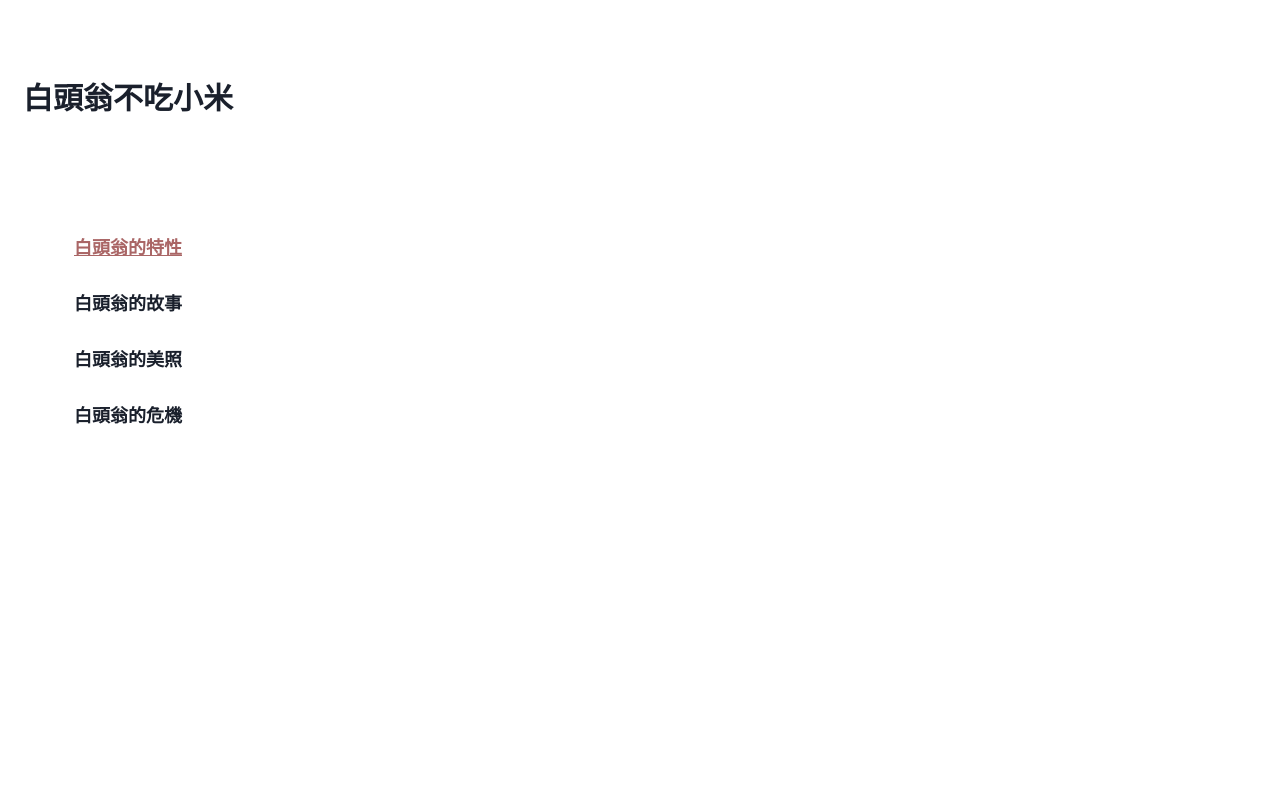
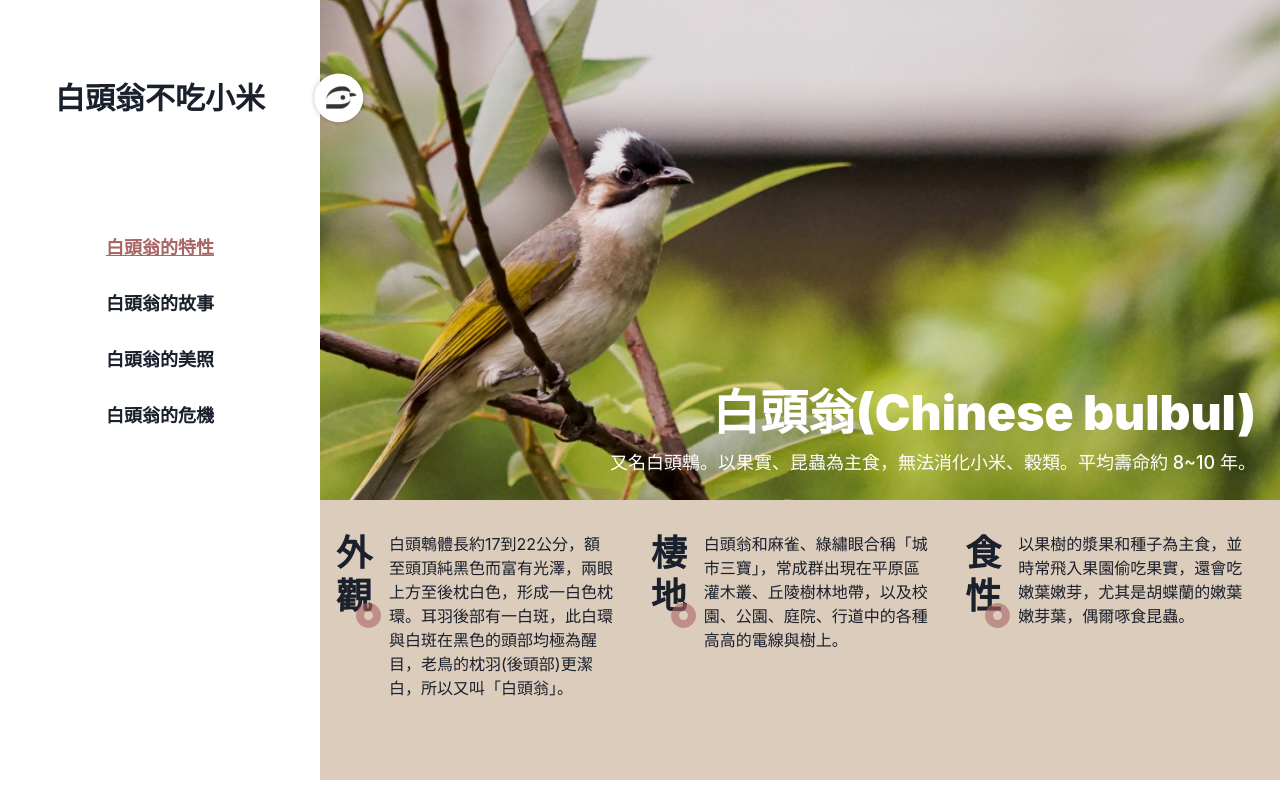
Before and after one commit to angel-retry/bulbul, a React (Vite) app: page / in a window 1280 px wide. Built offline with nearby package versions, Linux system fonts and the light colour scheme.

Commit message:
feat: add Characteristics component

```diff
--- a/src/App.jsx
+++ b/src/App.jsx
@@ -1,18 +1,24 @@
-import { Box, HStack } from '@chakra-ui/react'
+import { Box, Flex } from '@chakra-ui/react'
 import Header from './components/Header/Header'
 import Navbar from './components/Navbar/Navbar'
+import Characteristics from './components/Characteristics/Characteristics'
 
 const App = () => {
   return (
-    <HStack w={{ lg: '100wh' }} h={{ lg: '100vh' }}>
-      <Box w={{ base: '100%', lg: '20%' }} h={{ lg: '100%' }}>
+    <Flex direction={{ base: 'column', lg: 'row' }} w={{ lg: '100wh' }} h={{ lg: '100vh' }}>
+      {/* Header 與 Navbar */}
+      <Box w={{ base: '100%', lg: '20%', xl: '25%' }} h={{ lg: '100%' }} position={'fixed'} zIndex={999}>
         {/* sm、md */}
         <Header />
         {/* lg以上 */}
         <Navbar />
       </Box>
 
-    </HStack>
+      {/* Main Content */}
+      <Box ml={{ base: 0, lg: '20%', xl: '25%' }} w={{ base: '100%', lg: '80%', xl: '75%' }} h={{ lg: '100%' }}>
+        <Characteristics />
+      </Box>
+    </Flex>
   )
 }
 
--- /dev/null
+++ b/src/components/Characteristics/Characteristics.jsx
@@ -0,0 +1,65 @@
+import { Box, Flex, Image, VStack, Text } from '@chakra-ui/react'
+import CharacteristicsIntro from './CharacteristicsIntro'
+
+const intros = [
+  {
+    title: '外觀',
+    intro: '白頭鵯體長約17到22公分，額至頭頂純黑色而富有光澤，兩眼上方至後枕白色，形成一白色枕環。耳羽後部有一白斑，此白環與白斑在黑色的頭部均極為醒目，老鳥的枕羽(後頭部)更潔白，所以又叫「白頭翁」。'
+  },
+  {
+    title: '棲地',
+    intro: '白頭翁和麻雀、綠繡眼合稱「城市三寶」，常成群出現在平原區灌木叢、丘陵樹林地帶，以及校園、公園、庭院、行道中的各種高高的電線與樹上。'
+  },
+  {
+    title: '食性',
+    intro: '以果樹的漿果和種子為主食，並時常飛入果園偷吃果實，還會吃嫩葉嫩芽，尤其是胡蝶蘭的嫩葉嫩芽葉，偶爾啄食昆蟲。'
+  }
+]
+
+const Characteristics = () => {
+  return (
+    <VStack w={'100%'} spacing={'0'} mt={{ base: '95px', lg: 0 }}>
+      {/* Banner */}
+      <Box w={'100%'} height={{ base: '311px', md: '500px' }} overflow="hidden" position={'relative'}>
+        <Flex
+          w={{ base: '300px', sm: '350px', md: '100%' }}
+          position={'absolute'}
+          bottom={{ base: '20px', sm: '40px', md: 0 }}
+          right={'0'}
+          direction={'column'}
+          align={'flex-end'}
+          p={{ base: '1.2rem', lg: '1.5rem' }}
+        >
+          <Flex
+            direction={{ base: 'column', md: 'row' }}
+            w={{ base: '50%', sm: '100%' }}
+            fontSize={{ base: '30px', md: '48px' }}
+            fontWeight={'900'}
+            color={'white'}
+            textAlign={'end'}
+            justify={'flex-end'}
+          >
+            <Text>白頭翁</Text>
+            <Text>(Chinese bulbul)</Text>
+          </Flex>
+          <Text fontSize={{ base: '14px', md: '18px' }} fontWeight={'500'} color={'white'} >又名白頭鵯。以果實、昆蟲為主食，無法消化小米、穀類。平均壽命約 8~10 年。</Text>
+        </Flex>
+        <Image src={'/public/Banner.png'} w={'100%'} h={'100%'} objectFit="cover" objectPosition={{ base: '20% 20%', lg: 'center' }} brightness={'10%'} />
+      </Box>
+
+      {/* Characteristics Introduction */}
+      <Box w={'100%'} bg={'#DCCCBC'}>
+        <Flex direction={{ base: 'column', sm: 'row' }} p={{ base: '3rem 1.5rem 5rem 1.5rem', sm: '2rem 1rem 5rem 1rem' }} align={'flex-start'} gap={{ base: '2rem', sm: '.5rem', md: '1rem' }}>
+          {
+            intros.map((intro, i) => (
+              <CharacteristicsIntro key={i + 1} intro={intro} />
+            ))
+          }
+        </Flex>
+      </Box>
+
+    </VStack>
+  )
+}
+
+export default Characteristics
--- /dev/null
+++ b/src/components/Characteristics/CharacteristicsIntro.jsx
@@ -0,0 +1,19 @@
+import { Box, Heading, HStack, Text } from '@chakra-ui/react'
+
+const CharacteristicsIntro = ({ intro }) => {
+  return (
+    <HStack align={'flex-start'} w={'100%'} spacing={{ base: '1rem', sm: '.2rem', md: '.5rem' }} >
+      <Box position={'relative'} >
+        <Heading justifySelf={'center'} w={'45px'}>
+          {intro.title}
+        </Heading>
+        <Box w={'25px'} h={'25px'} border={'8px solid'} borderColor={'#AA6666'} rounded={'50%'} opacity={'60%'} position={'absolute'} right={0} bottom={'-10px'}></Box>
+      </Box>
+      <Text w={'auto'} maxW={{ base: '100%', md: '225px' }}>
+        {intro.intro}
+      </Text>
+    </HStack>
+  )
+}
+
+export default CharacteristicsIntro
--- a/src/components/Header/Header.jsx
+++ b/src/components/Header/Header.jsx
@@ -6,7 +6,7 @@ const Header = () => {
   const { isOpen, onOpen, onClose } = useDisclosure()
 
   return (
-    <Box w={'100%'} py={'2rem'} px={'.5rem'} boxShadow={'dark-lg'} display={{ lg: 'none' }}>
+    <Box w={'100%'} py={'2rem'} px={'.5rem'} boxShadow={'dark-lg'} display={{ lg: 'none' }} bg={'white'}>
       <HStack w={'100%'} justify={'center'} position={'relative'}>
         <IconButton
           size={'md'}
--- a/src/components/Navbar/Navbar.jsx
+++ b/src/components/Navbar/Navbar.jsx
@@ -1,12 +1,17 @@
-import { Heading, VStack } from '@chakra-ui/react'
+import { Heading, VStack, HStack, Box, Image } from '@chakra-ui/react'
 import NavLinks from './NavLinks'
 
 const Navbar = () => {
   return (
-    <VStack display={{ base: 'none', lg: 'flex' }} spacing={'5rem'} w={'100%'} h={'100%'} bg={'white'} pt={'5rem'}>
-      <Heading fontSize={{ lg: '25px', xl: '30px' }} textAlign={'center'}>
-          白頭翁不吃小米
-      </Heading>
+    <VStack display={{ base: 'none', lg: 'flex' }} spacing={'5rem'} w={'100%'} h={'100%'} bg={'white'} pt={'5rem'} position={'relative'} px={'1rem'} >
+      <HStack>
+        <Box position={'absolute'} right={'-50px'} >
+          <Image src={'/public/Logo.png'} />
+        </Box>
+        <Heading fontSize={{ lg: '25px', xl: '30px' }} textAlign={'center'}>
+            白頭翁不吃小米
+        </Heading>
+      </HStack>
 
       <NavLinks />
     </VStack>
```
Also changed, not shown: public/Banner.png (added).
